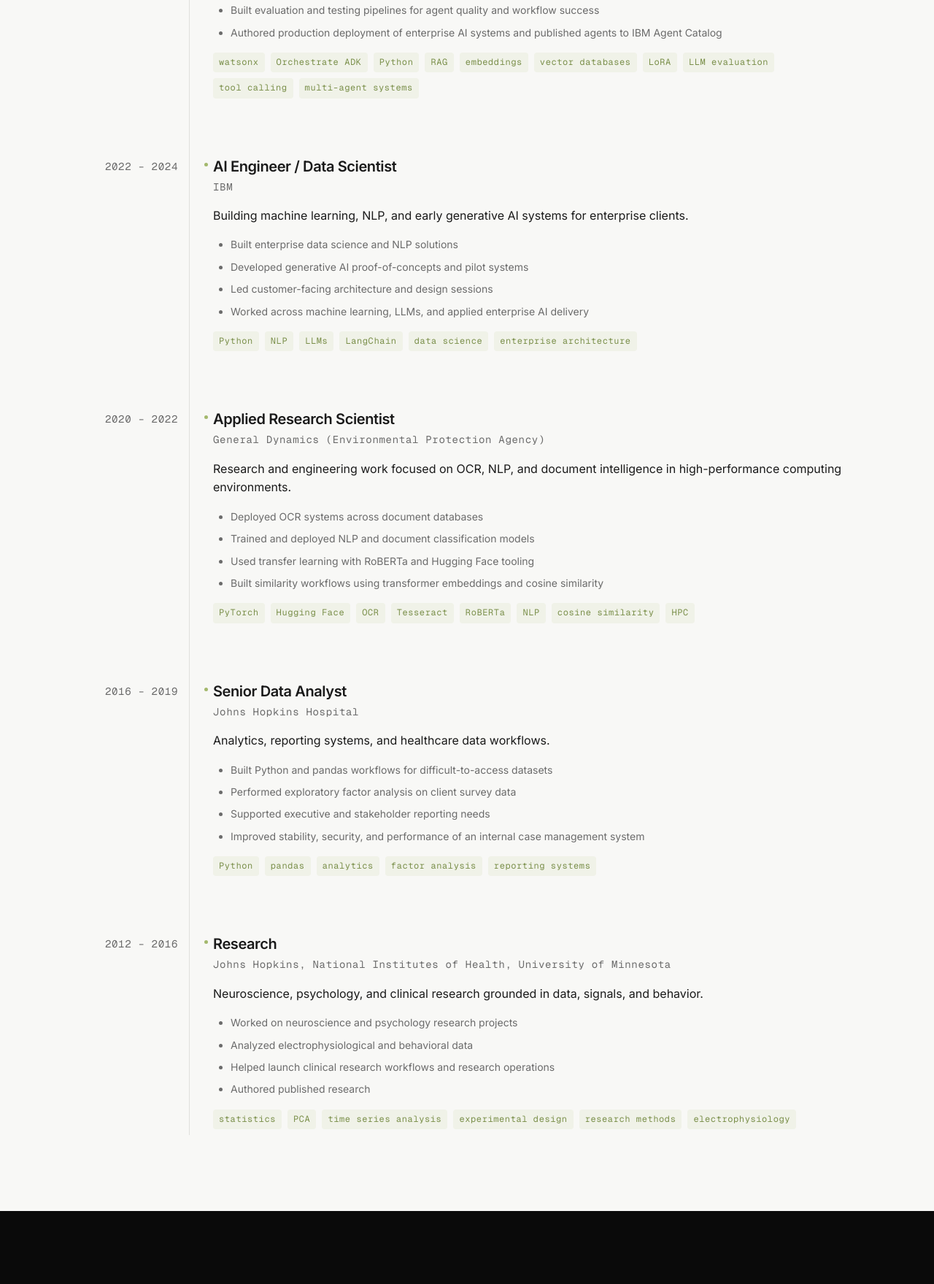
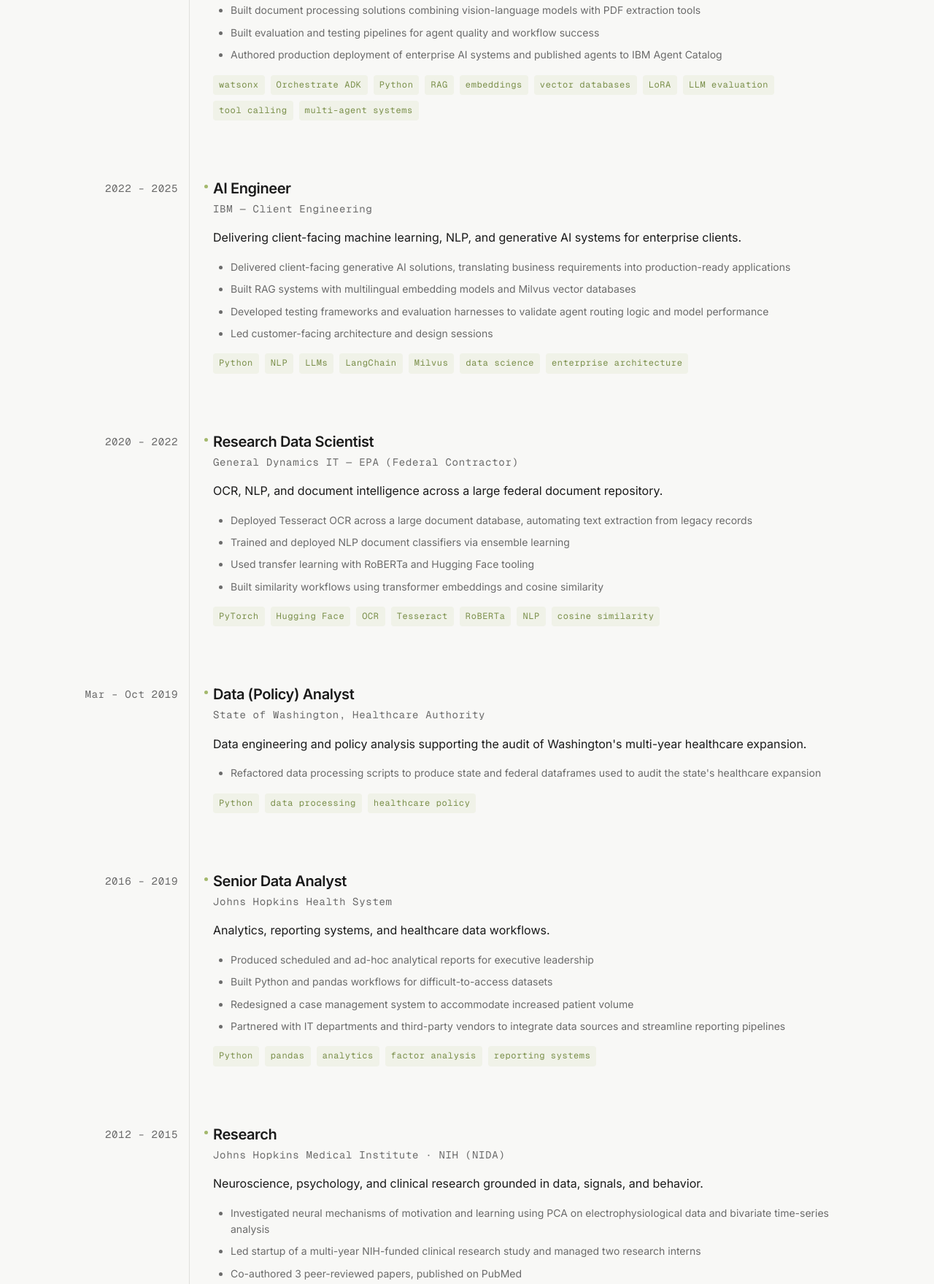
Before and after one commit to cbroker1/cbroker1.github.io, an Astro site: page / in a window 1280 px wide. Shown: the part 1156-2915 px from the top of the page at 73% size. Built offline with nearby package versions, Linux system fonts and the light colour scheme; Astro itself is replaced by a stand-in of ours.

Commit message:
Sync experience timeline and titles with resume, fix sentence in EPA case study

```diff
--- a/src/content/experience.md
+++ b/src/content/experience.md
@@ -2,14 +2,15 @@
 title: "Experience"
 description: "Career timeline"
 entries:
-  - years: "2024 – Present"
+  - years: "May 2025 – Present"
     role: "Advisory AI Engineer"
-    company: "IBM"
+    company: "IBM — Customer Success Engineering"
     description: "Building enterprise AI systems, multi-agent architectures, and retrieval pipelines — from prototype to production."
     highlights:
       - "Architected multi-agent orchestration systems with orchestrator and specialist sub-agents"
       - "Built RAG systems with chunking, embeddings, vector retrieval, and grounded generation"
       - "Developed Python tool-calling frameworks for enterprise APIs and workflows"
+      - "Built document processing solutions combining vision-language models with PDF extraction tools"
       - "Built evaluation and testing pipelines for agent quality and workflow success"
       - "Authored production deployment of enterprise AI systems and published agents to IBM Agent Catalog"
     technologies:
@@ -24,30 +25,31 @@ entries:
       - "tool calling"
       - "multi-agent systems"
 
-  - years: "2022 – 2024"
-    role: "AI Engineer / Data Scientist"
-    company: "IBM"
-    description: "Building machine learning, NLP, and early generative AI systems for enterprise clients."
+  - years: "2022 – 2025"
+    role: "AI Engineer"
+    company: "IBM — Client Engineering"
+    description: "Delivering client-facing machine learning, NLP, and generative AI systems for enterprise clients."
     highlights:
-      - "Built enterprise data science and NLP solutions"
-      - "Developed generative AI proof-of-concepts and pilot systems"
+      - "Delivered client-facing generative AI solutions, translating business requirements into production-ready applications"
+      - "Built RAG systems with multilingual embedding models and Milvus vector databases"
+      - "Developed testing frameworks and evaluation harnesses to validate agent routing logic and model performance"
       - "Led customer-facing architecture and design sessions"
-      - "Worked across machine learning, LLMs, and applied enterprise AI delivery"
     technologies:
       - "Python"
       - "NLP"
       - "LLMs"
       - "LangChain"
+      - "Milvus"
       - "data science"
       - "enterprise architecture"
 
   - years: "2020 – 2022"
-    role: "Applied Research Scientist"
-    company: "General Dynamics (Environmental Protection Agency)"
-    description: "Research and engineering work focused on OCR, NLP, and document intelligence in high-performance computing environments."
+    role: "Research Data Scientist"
+    company: "General Dynamics IT — EPA (Federal Contractor)"
+    description: "OCR, NLP, and document intelligence across a large federal document repository."
     highlights:
-      - "Deployed OCR systems across document databases"
-      - "Trained and deployed NLP and document classification models"
+      - "Deployed Tesseract OCR across a large document database, automating text extraction from legacy records"
+      - "Trained and deployed NLP document classifiers via ensemble learning"
       - "Used transfer learning with RoBERTa and Hugging Face tooling"
       - "Built similarity workflows using transformer embeddings and cosine similarity"
     technologies:
@@ -58,17 +60,27 @@ entries:
       - "RoBERTa"
       - "NLP"
       - "cosine similarity"
-      - "HPC"
+
+  - years: "Mar – Oct 2019"
+    role: "Data (Policy) Analyst"
+    company: "State of Washington, Healthcare Authority"
+    description: "Data engineering and policy analysis supporting the audit of Washington's multi-year healthcare expansion."
+    highlights:
+      - "Refactored data processing scripts to produce state and federal dataframes used to audit the state's healthcare expansion"
+    technologies:
+      - "Python"
+      - "data processing"
+      - "healthcare policy"
 
   - years: "2016 – 2019"
     role: "Senior Data Analyst"
-    company: "Johns Hopkins Hospital"
+    company: "Johns Hopkins Health System"
     description: "Analytics, reporting systems, and healthcare data workflows."
     highlights:
+      - "Produced scheduled and ad-hoc analytical reports for executive leadership"
       - "Built Python and pandas workflows for difficult-to-access datasets"
-      - "Performed exploratory factor analysis on client survey data"
-      - "Supported executive and stakeholder reporting needs"
-      - "Improved stability, security, and performance of an internal case management system"
+      - "Redesigned a case management system to accommodate increased patient volume"
+      - "Partnered with IT departments and third-party vendors to integrate data sources and streamline reporting pipelines"
     technologies:
       - "Python"
       - "pandas"
@@ -76,15 +88,14 @@ entries:
       - "factor analysis"
       - "reporting systems"
 
-  - years: "2012 – 2016"
+  - years: "2012 – 2015"
     role: "Research"
-    company: "Johns Hopkins, National Institutes of Health, University of Minnesota"
+    company: "Johns Hopkins Medical Institute · NIH (NIDA)"
     description: "Neuroscience, psychology, and clinical research grounded in data, signals, and behavior."
     highlights:
-      - "Worked on neuroscience and psychology research projects"
-      - "Analyzed electrophysiological and behavioral data"
-      - "Helped launch clinical research workflows and research operations"
-      - "Authored published research"
+      - "Investigated neural mechanisms of motivation and learning using PCA on electrophysiological data and bivariate time-series analysis"
+      - "Led startup of a multi-year NIH-funded clinical research study and managed two research interns"
+      - "Co-authored 3 peer-reviewed papers, published on PubMed"
     technologies:
       - "statistics"
       - "PCA"
--- a/src/content/projects/document-intelligence-pipeline.md
+++ b/src/content/projects/document-intelligence-pipeline.md
@@ -98,7 +98,7 @@ One more wrinkle from the messy-data file: many PDFs already contained an embedd
 
 With text extracted, the first modeling pass was deliberately classical supervised text classification: **10 binary scikit-learn Logistic Regression classifiers, one per business category**, over 1–3-gram count vectors with English stop words removed.
 
-The training labels were the interesting engineering problem. No labeled dataset existed, so I mined the filename conventions into weak labels. These conventions reflected decades of humans encoding document types into filenames, complete with typos and drift, wrote normalization rules for the misspelled variants, and cross-referenced one category against a metadata database the review team maintained. Documents whose filenames were bare record numbers carried no usable signal; they became the unlabeled deployment set the models would later score. For each category I also trained two labeling variants: a broad one, where the type code appears anywhere in the filename, and a strict one, where the filename identifies exactly that code. I compared them to understand how label noise moved the results.
+The training labels were the interesting engineering problem. No labeled dataset existed, so I mined the filename conventions into weak labels. These conventions reflected decades of humans encoding document types into filenames, complete with typos and drift. I wrote normalization rules for the misspelled variants and cross-referenced one category against a metadata database the review team maintained. Documents whose filenames were bare record numbers carried no usable signal; they became the unlabeled deployment set the models would later score. For each category I also trained two labeling variants: a broad one, where the type code appears anywhere in the filename, and a strict one, where the filename identifies exactly that code. I compared them to understand how label noise moved the results.
 
 Practical constraints showed up immediately:
 
```
